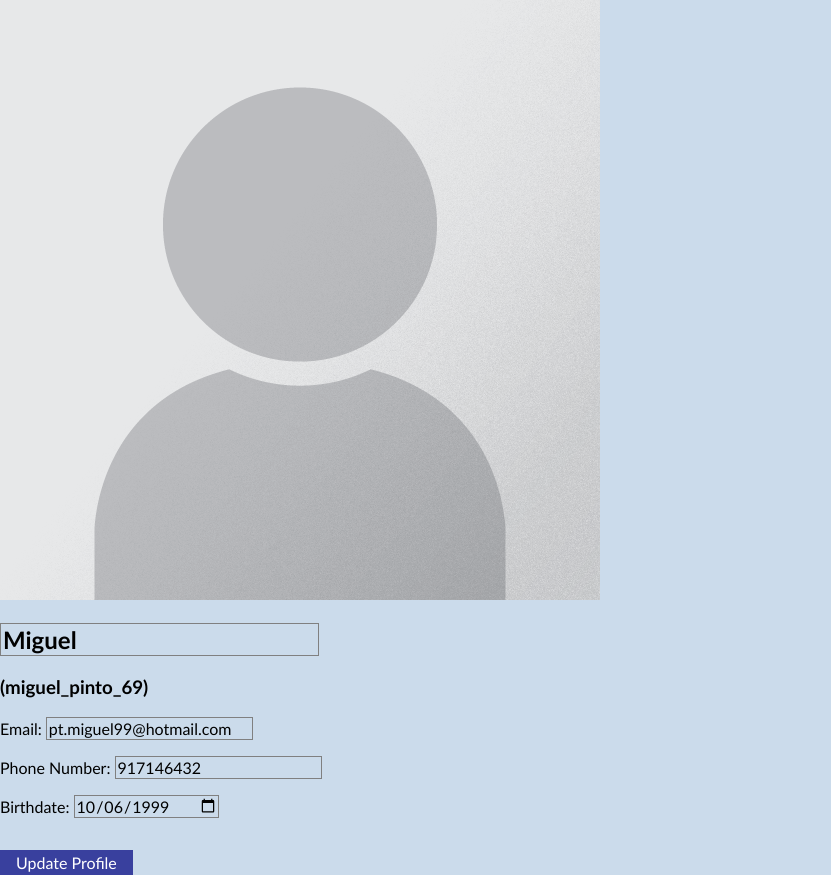
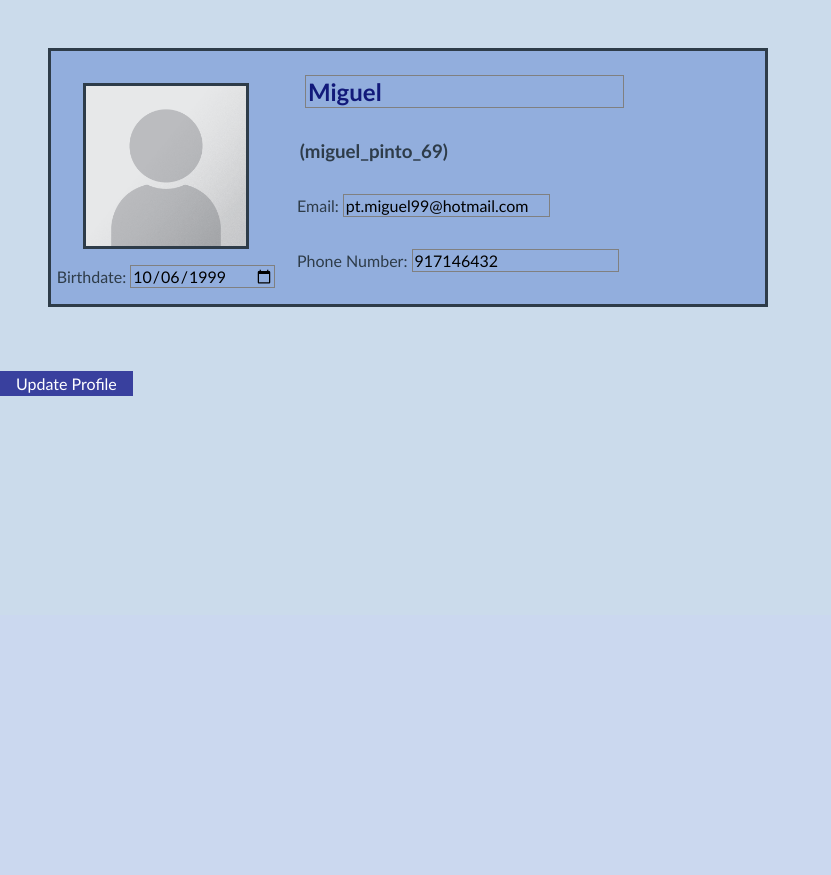
Before and after one commit to pemesteves/LTW_Project, a PHP site: page /pages/change_profile.php in a window 1280 px wide. Shown: the part 185-1060 px from the top of the page, without its empty margins (0-831 px from the left). After the commit the page ends 581 px from the top, so only its background shows below. Run offline with PHP 8.4, Linux system fonts and the light colour scheme; data comes from the database, SQL or seed files in the repository; some libraries are stand-ins or nearby versions.

Commit message:
Css to user and change profile pages

```diff
--- a/css/change_profile.css
+++ b/css/change_profile.css
@@ -1,5 +1,39 @@
 /** CHANGE PROFILE PAGE STYLE **/
 /** This page is equal to the user page but there are inputs to change the user profile **/
+
+#user_info #fit_crop {
+    display:grid;
+    width:160px;
+}
+
+#user_info #fit_crop p {
+    visibility:hidden;
+    grid-row: 2;
+    grid-column: 1;
+    z-index: 1;
+    cursor: pointer;
+    margin: 1em;
+    text-align: center;
+}
+
+#user_info #fit_crop:hover p{
+    visibility:visible;
+}
+
+#user_info #fit_crop img {
+    grid-row-start: 1;
+    grid-row-end: 3;
+    grid-column: 1;
+}
+
+#user_info #fit_crop img:hover {
+    filter: blur(2px);
+    cursor: pointer;
+}
+
+#user_info #full_name {
+    color: #12197a;
+}
 
 input {
     background-color: inherit;
--- /dev/null
+++ b/css/profile.css
@@ -0,0 +1,58 @@
+/*Profile data*/
+#user_info {
+    display: grid;
+    grid-template-columns: 0.4fr auto;
+    margin: 3em;
+    margin-right: 40%;
+    border: solid #2e3c49;
+    background: #92aedd;
+}
+
+#user_info #fit_crop {
+    grid-column: 1;
+    grid-row-start: 1;
+    grid-row-end: 4;
+    max-height: 160px;
+    width: 160px;
+    overflow: hidden;
+    margin: 2em 2em 0em 2em;
+    border: solid #2e3c49
+}
+
+#user_info img {
+    width: 160px;
+}
+
+#user_info h2 {
+    grid-column: 2;
+    grid-row: 1;
+    margin: 1em 0em 0em 1em;
+}
+
+#user_info h3 {
+    grid-column: 2;
+    grid-row: 2;
+    margin: 0em 0em 0em 1em;
+    color: #2e3c49;
+}
+
+#user_info #email {
+    grid-column: 2;
+    grid-row: 3;
+    margin: 0em 0em 0em 1em;
+    color: #2e3c49;
+}
+
+#user_info #phone {
+    grid-column: 2;
+    grid-row: 4;
+    margin: 0em 0em 1em 1em;
+    color: #2e3c49;
+}
+
+#user_info #birthdate {
+    grid-column: 1;
+    grid-row: 4;
+    text-align: center;
+    color: #2e3c49;
+}
--- a/css/properties_list.css
+++ b/css/properties_list.css
@@ -1,6 +1,6 @@
 /*Properties*/
 #properties {
-    padding: 0em 2em 2em 2em;
+    padding: 0em 3em 3em 3em;
 }
 
 #properties #properties_h {
--- a/css/user_page.css
+++ b/css/user_page.css
@@ -5,3 +5,7 @@
     border-right: 0;
     padding-right: 0;
 }
+
+#user_info h2 {
+    color: #12197a;
+}
--- a/pages/change_profile.php
+++ b/pages/change_profile.php
@@ -15,6 +15,7 @@
     document_main_part();
 ?>
         <link href="../css/change_profile.css" rel="stylesheet">
+        <link href="../css/profile.css" rel="stylesheet">
     </head>
     <body>
         <?php
@@ -23,12 +24,15 @@
         ?>
         <form id="update_profile_form" action="../actions/action_update_profile.php" method="post">
             <section id="user_info">
-                <img src="../images/<?=$user_info['image_name']?>"/>
-                <h2><input type="text" name="full_name" value=<?=$user_info['full_name']?> placeholder=<?=$user_info['full_name']?>/></h2>
+                <div id="fit_crop">
+                    <img src="../images/<?=$user_info['image_name']?>"/>
+                    <p>Preferred size: 160px x 160px</p>
+                </div>
+                <h2><input id="full_name" type="text" name="full_name" value=<?=$user_info['full_name']?> placeholder=<?=$user_info['full_name']?>/></h2>
                 <h3>(<?=$user_info['username']?>)</h3>
-                <p>Email: <input type="email" name="email" value="<?=$user_info['email']?>" placeholder="<?=$user_info['email']?>"/></p>
-                <p>Phone Number: <input type="tel" name="phone" value="<?=$user_info['phone']?>" placeholder="<?=$user_info['phone']?>"/></p>
-                <p>Birthdate: <input type="date" name="birthdate" value="<?=$user_info['birthdate']?>" placeholder="<?=$user_info['birthdate']?>"/></p>
+                <p id="email">Email: <input type="email" name="email" value="<?=$user_info['email']?>" placeholder="<?=$user_info['email']?>"/></p>
+                <p id="phone">Phone Number: <input type="tel" name="phone" value="<?=$user_info['phone']?>" placeholder="<?=$user_info['phone']?>"/></p>
+                <p id="birthdate">Birthdate: <input type="date" name="birthdate" value="<?=$user_info['birthdate']?>" placeholder="<?=$user_info['birthdate']?>"/></p>
             </section>
             <input class="account_button" type="Submit" value="Update Profile">
         </form>
```
Also changed, not shown: pages/user.php (+7 -4 lines).
